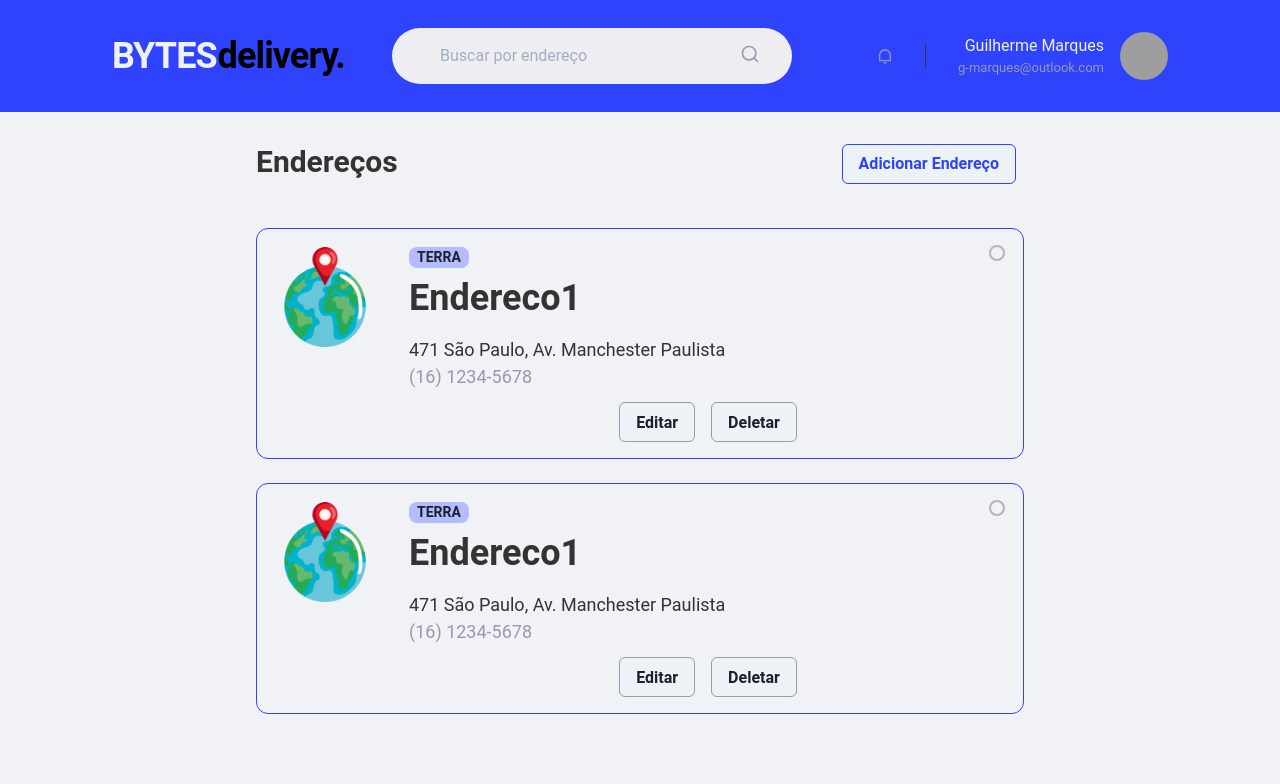
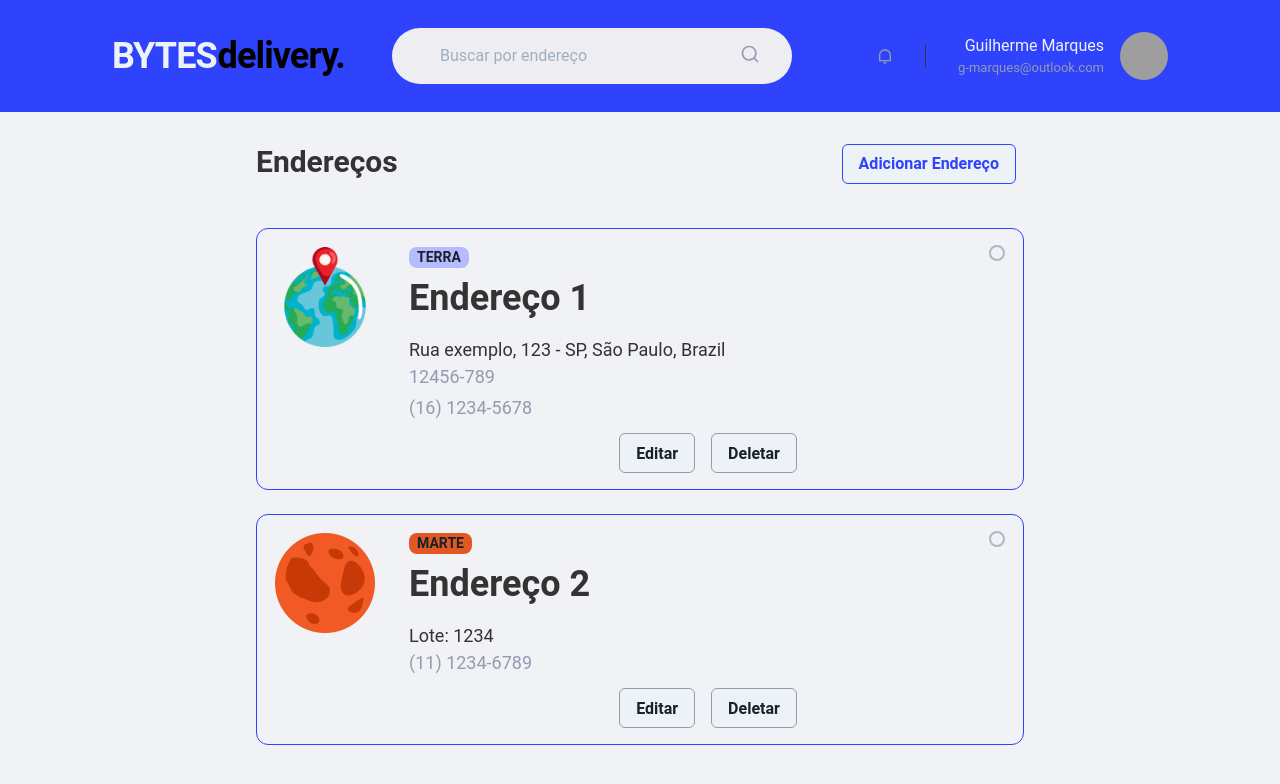
Before and after one commit to GuilhermeMarques1/bytes-delivery, a React (Vite) app: page / in a window 1280 px wide. Shown: the top 784 px of the page. Built offline with nearby package versions, Linux system fonts and the light colour scheme; grey boxes are pictures that could not be loaded.

Commit message:
feat: List mars and earth addresses

```diff
--- a/src/components/AddressBox.tsx
+++ b/src/components/AddressBox.tsx
@@ -11,11 +11,18 @@ import {
 } from '@chakra-ui/react'
 
 import earthImg from '../assets/earth.png'
+import marsImg from '../assets/mars.png'
 
-export function AddressBox() {
+import { Address } from '../types/IAddress'
+
+type AddressProps = {
+  address: Address
+}
+
+export function AddressBox({ address }: AddressProps) {
   const navigate = useNavigate()
 
-  return (
+  return address.type === 'terra' ? (
     <Flex
       pos="relative"
       direction="row"
@@ -40,16 +47,73 @@ export function AddressBox() {
         <Flex direction="column">
           <Box mb={2}>
             <Badge bg="blue.700" px="2" fontSize="sm" borderRadius="8px">
-              Terra
+              {address.type}
             </Badge>
           </Box>
 
           <Heading as="h2" size="xl" mb="1rem">
-            Endereco1
+            {address.name}
           </Heading>
-          <Text fontSize="lg">471 São Paulo, Av. Manchester Paulista</Text>
+          <Text fontSize="lg">{`${address.description} - ${address.state}, ${address.city}, ${address.country}`}</Text>
           <Text fontSize="lg" mb={1} color="gray.300">
-            (16) 1234-5678
+            {address.zipCode}
+          </Text>
+          <Text fontSize="lg" mb={1} color="gray.300">
+            {address.phoneNumber}
+          </Text>
+        </Flex>
+
+        <Flex margin="auto">
+          <Button
+            onClick={() => navigate('/editaddress/1')}
+            border="1px solid"
+            borderColor="gray.300"
+            mt="2"
+            mr="2"
+          >
+            Editar
+          </Button>
+          <Button border="1px solid" borderColor="gray.300" mt="2" ml="2">
+            Deletar
+          </Button>
+        </Flex>
+      </Flex>
+    </Flex>
+  ) : (
+    <Flex
+      pos="relative"
+      direction="row"
+      border="1px solid"
+      borderColor="blue.900"
+      borderRadius="12px"
+      p={4}
+      mb="4"
+    >
+      <Radio value="endereco1" pos="absolute" right="18" />
+      <Flex mr="8">
+        <Image
+          boxSize="100px"
+          borderRadius="12px"
+          margin="2px"
+          src={marsImg}
+          alt="Location image"
+        />
+      </Flex>
+
+      <Flex direction="column" flex="1">
+        <Flex direction="column">
+          <Box mb={2}>
+            <Badge bg="red.500" px="2" fontSize="sm" borderRadius="8px">
+              {address.type}
+            </Badge>
+          </Box>
+
+          <Heading as="h2" size="xl" mb="1rem">
+            {address.name}
+          </Heading>
+          <Text fontSize="lg">Lote: {address.lote}</Text>
+          <Text fontSize="lg" mb={1} color="gray.300">
+            {address.phoneNumber}
           </Text>
         </Flex>
 
--- a/src/pages/Home.tsx
+++ b/src/pages/Home.tsx
@@ -3,6 +3,27 @@ import { useNavigate } from 'react-router-dom'
 
 import { Header } from '../components/Header'
 import { AddressBox } from '../components/AddressBox'
+
+import { Address } from '../types/IAddress'
+
+const addresses: Address[] = [
+  {
+    type: 'terra',
+    name: 'Endereço 1',
+    description: 'Rua exemplo, 123',
+    city: 'São Paulo',
+    country: 'Brazil',
+    phoneNumber: '(16) 1234-5678',
+    state: 'SP',
+    zipCode: '12456-789',
+  },
+  {
+    type: 'marte',
+    name: 'Endereço 2',
+    phoneNumber: '(11) 1234-6789',
+    lote: 1234,
+  },
+]
 
 export function Home() {
   const navigate = useNavigate()
@@ -35,8 +56,9 @@ export function Home() {
 
         <RadioGroup>
           <Stack direction="column">
-            <AddressBox />
-            <AddressBox />
+            {addresses.map((address) => (
+              <AddressBox key={address.name} address={address} />
+            ))}
           </Stack>
         </RadioGroup>
       </Flex>
--- /dev/null
+++ b/src/types/IAddress.ts
@@ -0,0 +1,19 @@
+export type EarthAddress = {
+  type: 'terra'
+  name: string
+  phoneNumber: string
+  country: string
+  description: string
+  state: string
+  city: string
+  zipCode: string
+}
+
+export type MarsAddress = {
+  type: 'marte'
+  name: string
+  phoneNumber: string
+  lote: number
+}
+
+export type Address = EarthAddress | MarsAddress
```
Also changed, not shown: src/assets/mars.png (added).
